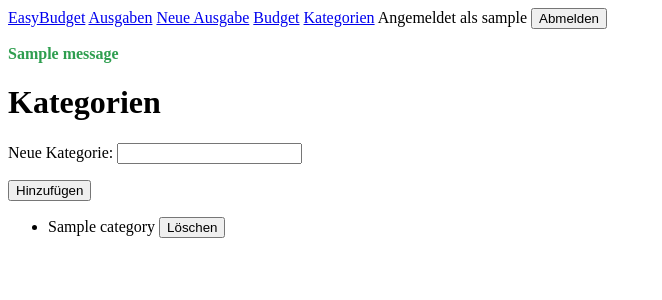
After one commit to Marko12234/EasyBudget, a Django app: page /kategorien/ in a window 1280 px wide. The commit adds this page. Shown: the top 300 px of the page, without its empty margins (0-662 px from the left). Run offline with Django 5.2, Linux system fonts and the light colour scheme; a user stored in the database is signed in; tables that the repository leaves empty hold one stand-in row (values such as "Sample post"); one stand-in notice (Sample message) is shown.

Commit message:
Add custom categories with protected delete

```diff
--- a/expenses/forms.py
+++ b/expenses/forms.py
@@ -1,6 +1,6 @@
 from django import forms
 
-from .models import Budget, Expense
+from .models import Budget, Category, Expense
 
 
 class ExpenseForm(forms.ModelForm):
@@ -26,3 +26,19 @@ class BudgetForm(forms.ModelForm):
         model = Budget
         fields = ["amount"]
         labels = {"amount": "Budget (CHF)"}
+
+class CategoryForm(forms.ModelForm):
+    class Meta:
+        model = Category
+        fields = ["name"]
+        labels = {"name": "Neue Kategorie"}
+
+    def __init__(self, *args, user, **kwargs):
+        super().__init__(*args, **kwargs)
+        self.user = user
+
+    def clean_name(self):
+        name = self.cleaned_data["name"].strip()
+        if self.user.categories.filter(name__iexact=name).exists():
+            raise forms.ValidationError("Diese Kategorie existiert bereits.")
+        return name
--- a/expenses/templates/base.html
+++ b/expenses/templates/base.html
@@ -12,6 +12,8 @@
     .progress-bar.danger { background: #d33; }
     .hint.warning { color: #b36b00; font-weight: bold; }
     .hint.danger { color: #d33; font-weight: bold; }
+    .message.success { color: #2e9e4f; font-weight: bold; }
+    .message.error { color: #d33; font-weight: bold; }
   </style>
 </head>
 <body>
@@ -21,6 +23,7 @@
       <a href="{% url 'expense_list' %}">Ausgaben</a>
       <a href="{% url 'expense_create' %}">Neue Ausgabe</a>
       <a href="{% url 'budget_edit' %}">Budget</a>
+      <a href="{% url 'category_list' %}">Kategorien</a>
       <span>Angemeldet als {{ user.username }}</span>
       <form method="post" action="{% url 'logout' %}" style="display:inline">
         {% csrf_token %}
@@ -32,6 +35,12 @@
     {% endif %}
   </nav>
   <main>
+    {% if messages %}
+      {% for message in messages %}
+        <p class="message {{ message.tags }}">{{ message }}</p>
+      {% endfor %}
+    {% endif %}
+
     {% block content %}{% endblock %}
   </main>
 </body>
--- /dev/null
+++ b/expenses/templates/expenses/category_list.html
@@ -0,0 +1,26 @@
+<!Doctype html>
+{% extends "base.html" %}
+{% block title %}Kategorien{% endblock %}
+{% block content %}
+<h1>Kategorien</h1>
+
+<form method="post">
+  {% csrf_token %}
+  {{ form.as_p }}
+  <button type="submit">Hinzufügen</button>
+</form>
+
+<ul>
+  {% for category in categories %}
+    <li>
+      {{ category.name }}
+      <form method="post" action="{% url 'category_delete' category.pk %}" style="display:inline">
+        {% csrf_token %}
+        <button type="submit">Löschen</button>
+      </form>
+    </li>
+  {% empty %}
+    <li>Noch keine Kategorien.</li>
+  {% endfor %}
+</ul>
+{% endblock %}
--- a/expenses/urls.py
+++ b/expenses/urls.py
@@ -9,4 +9,6 @@ urlpatterns = [
     path("ausgaben/neu/", views.expense_create, name="expense_create"),
     path("ausgaben/<int:year>/<int:month>/", views.expense_list, name="expense_list_month"),
     path("budget/", views.budget_edit, name="budget_edit"),
+    path("kategorien/", views.category_list, name="category_list"),
+    path("kategorien/<int:pk>/loeschen/", views.category_delete, name="category_delete"),
 ]
--- a/expenses/views.py
+++ b/expenses/views.py
@@ -1,3 +1,8 @@
+from django.contrib import messages
+from django.db.models import ProtectedError
+from django.shortcuts import get_object_or_404
+from django.views.decorators.http import require_POST
+
 from datetime import date, timedelta
 
 from django.http import Http404
@@ -12,7 +17,7 @@ from django.db.models import Sum
 from django.shortcuts import redirect, render
 from django.utils import timezone
 
-from .forms import BudgetForm, ExpenseForm
+from .forms import BudgetForm, CategoryForm, ExpenseForm
 from .models import Category
 
 DEFAULT_CATEGORIES = ["Essen", "Wohnen", "Transport", "Freizeit", "Sonstiges"]
@@ -142,3 +147,38 @@ def register(request):
         form = UserCreationForm()
 
     return render(request, "registration/register.html", {"form": form})
+
+@login_required
+def category_list(request):
+    if request.method == "POST":
+        form = CategoryForm(request.POST, user=request.user)
+        if form.is_valid():
+            category = form.save(commit=False)
+            category.user = request.user
+            category.save()
+            messages.success(request, f'Kategorie "{category.name}" angelegt.')
+            return redirect("category_list")
+    else:
+        form = CategoryForm(user=request.user)
+
+    categories = request.user.categories.all()
+    return render(
+        request,
+        "expenses/category_list.html",
+        {"form": form, "categories": categories},
+    )
+
+
+@login_required
+@require_POST
+def category_delete(request, pk):
+    category = get_object_or_404(Category, pk=pk, user=request.user)
+    try:
+        category.delete()
+        messages.success(request, f'Kategorie "{category.name}" gelöscht.')
+    except ProtectedError:
+        messages.error(
+            request,
+            f'"{category.name}" hat noch Ausgaben und kann nicht gelöscht werden.',
+        )
+    return redirect("category_list")
```
